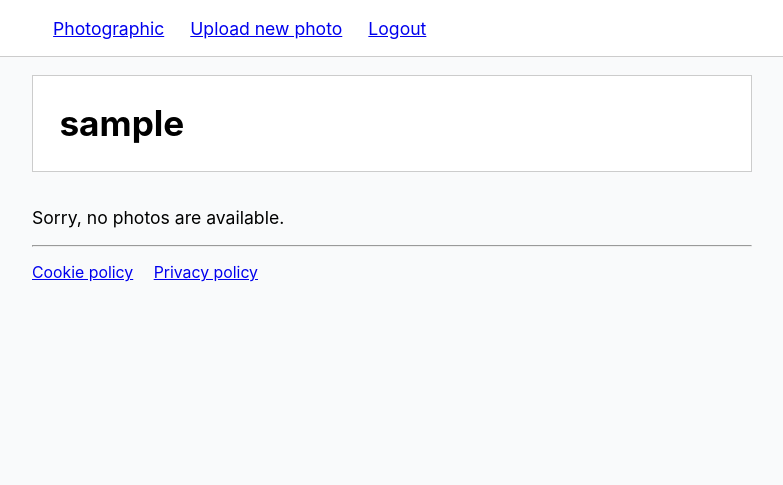
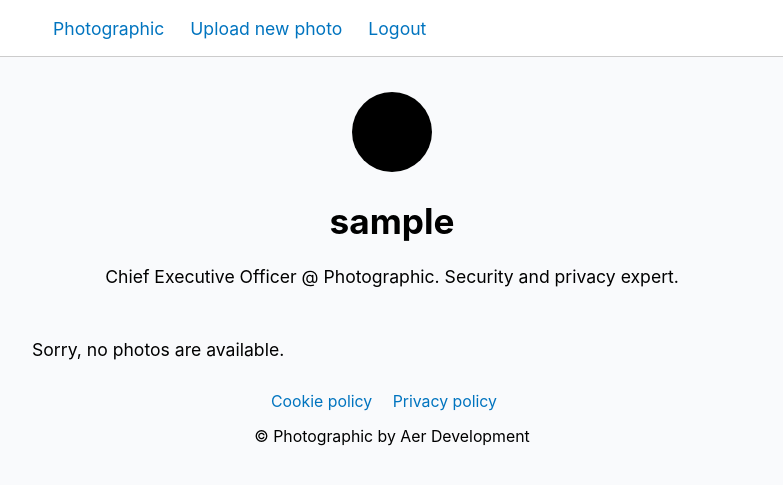
Before and after one commit to adrianeriksen/photographic, a Django app: a page that uses photographic/templates/base.html in a window 1280 px wide. Shown: the top 485 px of the page, without its empty margins (248-1031 px from the left). Run offline with Django 3.2, Linux system fonts and the light colour scheme; the visitor is signed in with stand-in values (Sample User, id 1); data comes from the database, SQL or seed files in the repository; data that the repository does not hold is empty.

Commit message:
Polish profile page and layout

```diff
--- a/photographic/static/style.css
+++ b/photographic/static/style.css
@@ -4,7 +4,7 @@
 }
 
 body {
-    background-color: rgba(249, 250, 251);
+    background-color: #f9fafc;
     margin: 0;
 }
 
@@ -23,6 +23,15 @@ table th {
 .container {
     max-width: 720px;
     margin: 0 auto;
+}
+
+a {
+    color: #0074bf;
+    text-decoration: none;
+}
+
+a:hover {
+    color: #0093f2;
 }
 
 .header {
@@ -76,8 +85,23 @@ table th {
     margin: 0;
 }
 
+.photographer-information {
+    text-align: center;
+    margin: 2em 0;
+}
+
+div.avatar {
+    width: 80px;
+    height: 80px;
+    background-color: black;
+    border-radius: 50%;
+    display: inline-block;
+}
+
 .support-pages {
     font-size: 90%;
+    text-align: center;
+    margin: 2em 0;
 }
 
 .support-pages ul {
--- a/photographic/templates/base.html
+++ b/photographic/templates/base.html
@@ -25,15 +25,13 @@
 <div class="container">
     {% block content %}
     {% endblock %}
-    <div>
-        <hr>
     <nav class="support-pages">
         <ul>
             <li><a href="{% url "cookie-policy" %}">Cookie policy</a></li>
             <li><a href="{% url "privacy-policy" %}">Privacy policy</a></li>
         </ul>
+        <p>© Photographic by Aer Development</p>
     </nav>
-    </div>
 </div>
 </body>
 </html>
--- a/photographic/templates/photos/photo_detail.html
+++ b/photographic/templates/photos/photo_detail.html
@@ -6,8 +6,8 @@
         <img src="{{ photo.photo.url }}" alt="">
     </div>
     <div>
-        <p><strong>{{ photo.author }}</strong> {{ photo.caption }}</p>
-        <p>{{ photo.created_on }}</p>
+        <p><strong>{{ photo.photographer.username }}</strong> {{ photo.caption }}</p>
+        <p>{{ photo.created_on|date:"l, M n" }}</p>
     </div>
 </article>
 {% endblock %}
--- a/photographic/templates/users/user_detail.html
+++ b/photographic/templates/users/user_detail.html
@@ -1,8 +1,10 @@
 {% extends "base.html" %}
 
 {% block content %}
-    <div class="box">
+    <div class="photographer-information">
+        <div class="avatar"></div>
         <h1>{{ user.username }}</h1>
+        <p>Chief Executive Officer @ Photographic. Security and privacy expert.</p>
     </div>
 <section class="photo-container">
 {% for photo in photo_list %}
```
Lines whose indentation alone changed are shown as unchanged.
